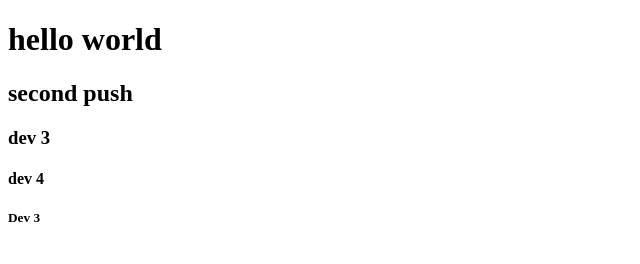
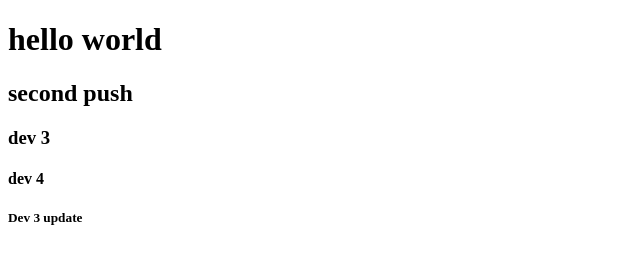
Before and after one commit to romel2014/test, a plain HTML site: page index.html in a window 1280 px wide. Shown: the full height of the page, 0-640 px from the left. Drawn offline with Linux system fonts and the light colour scheme.

Commit message:
update dev 3

```diff
--- a/index.html
+++ b/index.html
@@ -11,6 +11,6 @@
 		<h2>second push</h2>
 		<h3>dev 3</h3>
 		<h4>dev 4</h4>
-		<h5>Dev 3</h5>
+		<h5>Dev 3 update</h5>
 	</body>
 </html>
```
